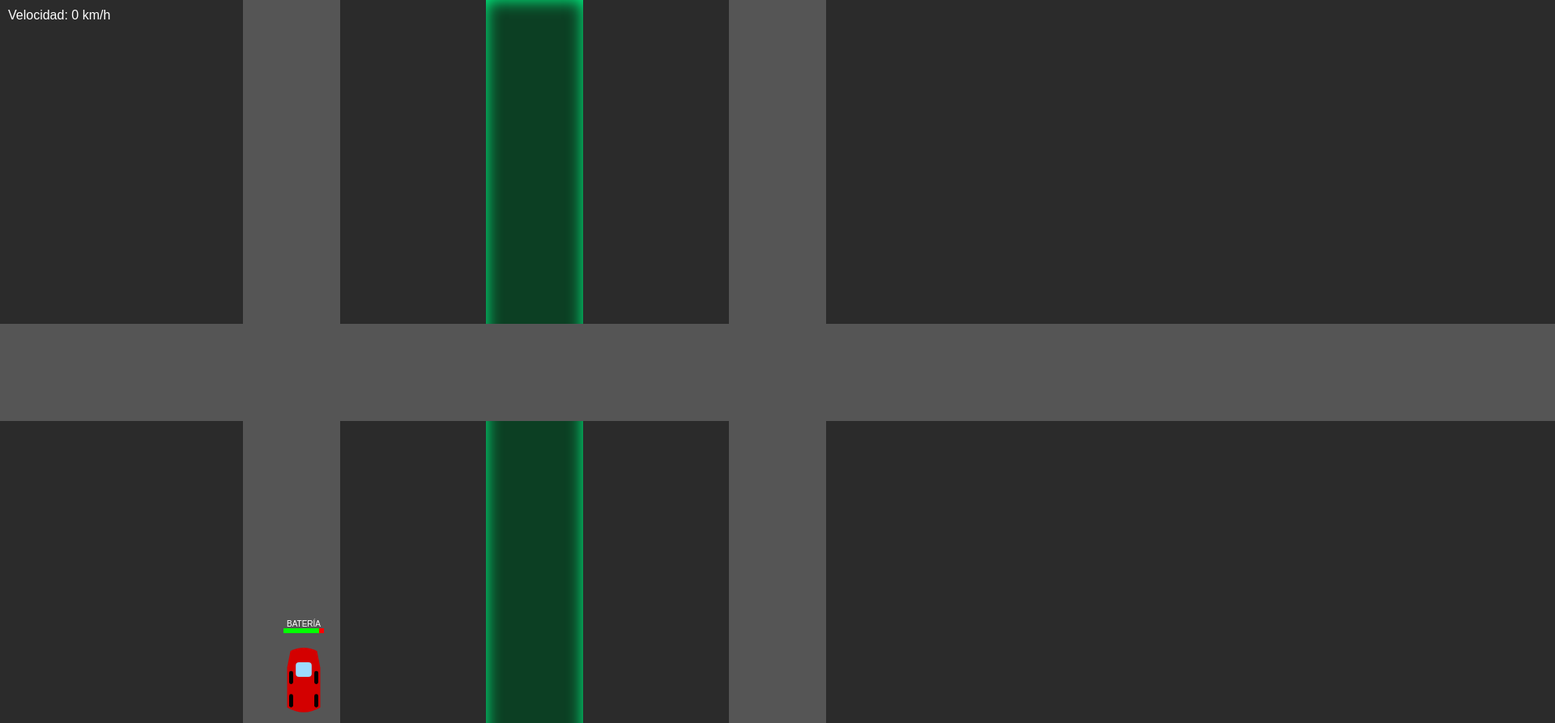
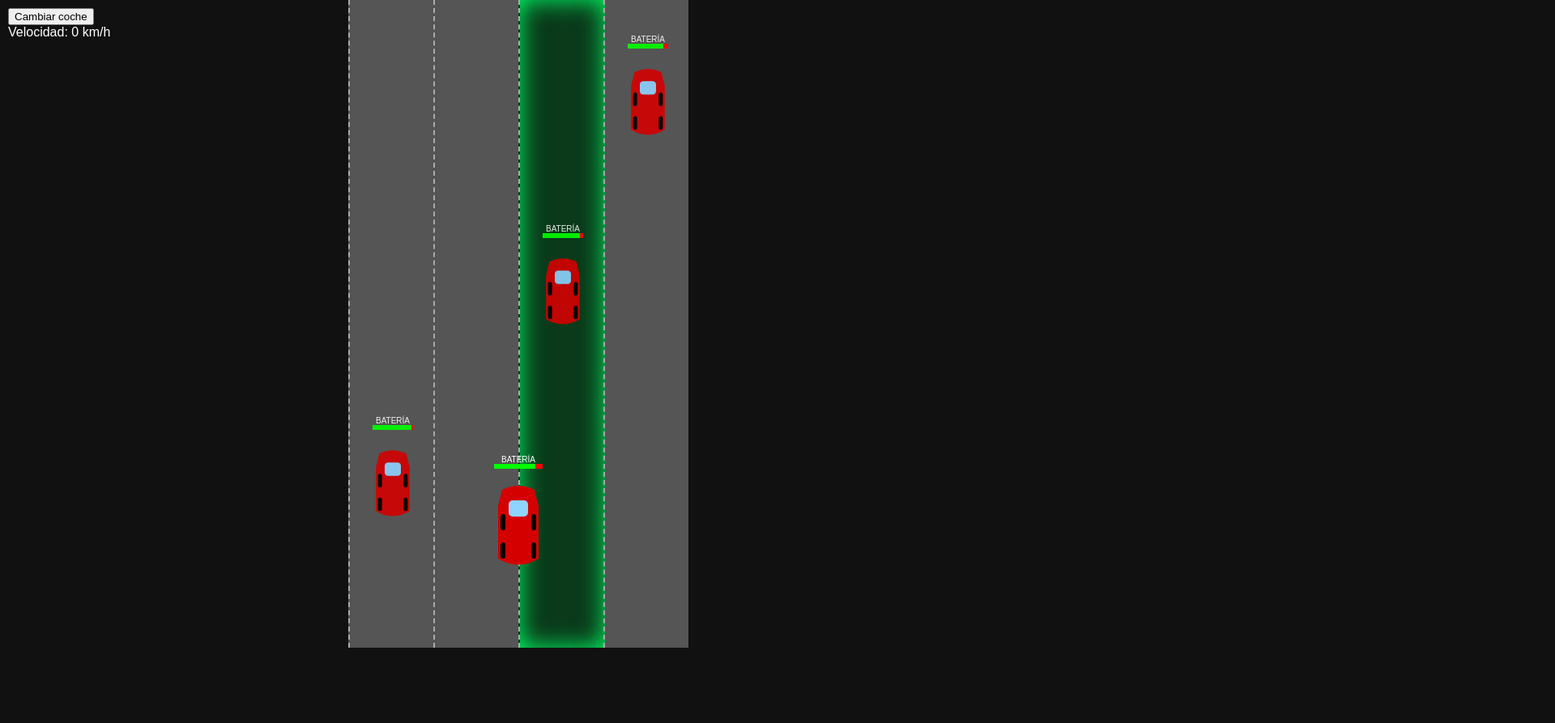
Before and after one commit to cesarddfr/cochess, a plain HTML site: page index.html in a window 1280 px wide. Shown: the top 893 px of the page at 81% size, 1920 px wide, since content can reach past the window. After the commit the page ends 800 px from the top, so only its background shows below. Drawn offline with Linux system fonts and the light colour scheme.

Commit message:
Update index.html

```diff
--- a/index.html
+++ b/index.html
@@ -2,13 +2,13 @@
 <html lang="es">
 <head>
 <meta charset="UTF-8">
-<title>Ciudad Top-Down</title>
+<title>Juego Carriles Realista</title>
 
 <style>
 body{
   margin:0;
-  background:#1b1b1b;
   overflow:hidden;
+  background:#111;
   font-family:Arial, sans-serif;
 }
 
@@ -20,39 +20,61 @@
   z-index:10;
 }
 
-/* MAPA */
-#map{
-  position:relative;
-  width:2000px;
-  height:2000px;
-  background:#2b2b2b;
+#road{
+  position:absolute;
+  width:420px;
+  height:100vh;
+  left:50%;
+  transform:translateX(-50%);
+  background:#555;
+  overflow:hidden;
 }
 
-/* Calles */
-.road{
+/* Carriles */
+.lane{
   position:absolute;
-  background:#555;
+  width:25%;
+  height:100%;
+  border-left:2px dashed #aaa;
 }
 
-.road.green{
-  background:#0c3f23;
-  box-shadow:0 0 20px #00ff88 inset;
+.green{
+  background:#0a3a1a;
+  box-shadow:inset 0 0 30px #00ff66;
+}
+
+.ray{
+  position:absolute;
+  width:100%;
+  height:80px;
+  background:linear-gradient(transparent,rgba(0,255,120,.7),transparent);
+  animation:rayMove .5s linear infinite;
+}
+
+@keyframes rayMove{
+  from{top:-80px}
+  to{top:100%}
 }
 
 /* Coche jugador */
-#player{
+#car{
   position:absolute;
-  width:50px;
-  height:90px;
-  transform-origin:50% 50%;
+  width:60px;
+  height:110px;
+  left:180px;
+  bottom:80px;
 }
 
 /* SVG coche */
-svg{width:100%;height:100%;}
+svg{
+  width:100%;
+  height:100%;
+}
 
+/* Batería */
 #batteryBox{
   position:absolute;
-  top:-35px;
+  top:-38px;
   width:100%;
   text-align:center;
   font-size:10px;
@@ -60,6 +82,7 @@
 }
 
 #batteryBar{
+  width:100%;
   height:6px;
   background:red;
 }
@@ -70,12 +93,12 @@
   background:lime;
 }
 
-/* Coches NPC */
-.npc{
+/* Coches de fondo */
+.other-car{
   position:absolute;
-  width:45px;
-  height:80px;
-  opacity:.85;
+  width:50px;
+  height:100px;
+  opacity:.9;
 }
 </style>
 </head>
@@ -83,22 +106,19 @@
 <body>
 
 <div id="ui">
+  <button onclick="changeCar()">Cambiar coche</button>
   <div id="speed">Velocidad: 0 km/h</div>
 </div>
 
-<div id="map">
+<div id="road">
+  <div class="lane" style="left:0%"></div>
+  <div class="lane" style="left:25%"></div>
+  <div class="lane green" style="left:50%">
+    <div class="ray"></div>
+  </div>
+  <div class="lane" style="left:75%"></div>
 
-  <!-- ROADS -->
-  <div class="road" style="left:300px;top:0;width:120px;height:2000px"></div>
-  <div class="road green" style="left:600px;top:0;width:120px;height:2000px"></div>
-  <div class="road" style="left:900px;top:0;width:120px;height:2000px"></div>
-
-  <div class="road" style="top:400px;left:0;width:2000px;height:120px"></div>
-  <div class="road green" style="top:900px;left:0;width:2000px;height:120px"></div>
-  <div class="road" style="top:1400px;left:0;width:2000px;height:120px"></div>
-
-  <!-- PLAYER -->
-  <div id="player" style="left:350px;top:800px">
+  <div id="car">
     <div id="batteryBox">
       BATERÍA
       <div id="batteryBar">
@@ -106,79 +126,94 @@
       </div>
     </div>
 
+    <!-- COCHE SVG REALISTA -->
     <svg viewBox="0 0 60 110">
-      <path id="body" d="M10 5 Q30 -5 50 5 L55 30 L55 90 Q30 105 5 90 L5 30 Z" fill="#d40000"/>
-      <rect x="18" y="22" width="24" height="22" rx="5" fill="#9ddcff"/>
-      <rect x="8" y="35" width="6" height="20" rx="3"/>
-      <rect x="46" y="35" width="6" height="20" rx="3"/>
-      <rect x="8" y="70" width="6" height="20" rx="3"/>
-      <rect x="46" y="70" width="6" height="20" rx="3"/>
+      <path id="carBody" d="M10 5 Q30 -5 50 5 L55 25 L55 90 Q30 105 5 90 L5 25 Z" fill="#d40000"/>
+      <rect x="18" y="18" width="24" height="20" rx="5" fill="#8fd3ff"/>
+      <rect x="8" y="35" width="6" height="20" rx="3" fill="#000"/>
+      <rect x="46" y="35" width="6" height="20" rx="3" fill="#000"/>
+      <rect x="8" y="70" width="6" height="20" rx="3" fill="#000"/>
+      <rect x="46" y="70" width="6" height="20" rx="3" fill="#000"/>
     </svg>
   </div>
-
 </div>
 
 <script>
-const player=document.getElementById("player");
+const car=document.getElementById("car");
+const carBody=document.getElementById("carBody");
+const speedText=document.getElementById("speed");
 const batteryFill=document.getElementById("batteryFill");
-const speedText=document.getElementById("speed");
-const map=document.getElementById("map");
+const road=document.getElementById("road");
 
-let px=350, py=800;
-let angle=0;
+let x=180;
+let y=window.innerHeight-200;
 let speed=0;
 let battery=100;
 let broken=false;
 
-/* Controles */
+const cars=[
+ {name:"Porsche",color:"#d40000"},
+ {name:"Lambo",color:"#ffd000"},
+ {name:"Mercedes",color:"#cfcfcf"},
+ {name:"Tesla",color:"#00c8ff"}
+];
+let currentCar=0;
+
+function changeCar(){
+ currentCar=(currentCar+1)%cars.length;
+ carBody.setAttribute("fill",cars[currentCar].color);
+}
+
 const keys={};
 document.addEventListener("keydown",e=>keys[e.key.toLowerCase()]=true);
 document.addEventListener("keyup",e=>keys[e.key.toLowerCase()]=false);
 
-/* NPCs */
-function spawnNPC(){
-  const n=document.createElement("div");
-  n.className="npc";
-  n.innerHTML=player.querySelector("svg").outerHTML;
-  map.appendChild(n);
+/* Coches fondo */
+function spawnOtherCar(){
+ const c=document.createElement("div");
+ c.className="other-car";
+ c.innerHTML=car.innerHTML;
+ c.style.left=(Math.floor(Math.random()*4)*105+30)+"px";
+ c.style.top="-120px";
+ road.appendChild(c);
+ let y=-120;
 
-  let x=600,y=Math.random()*2000,dir=90;
  function move(){
-    y+=2;
-    n.style.left=x+"px";
-    n.style.top=y+"px";
-    n.style.transform=`rotate(${dir}deg)`;
-    if(y<2000) requestAnimationFrame(move);
-    else n.remove();
+   y+=3;
+   c.style.top=y+"px";
+   if(y<window.innerHeight) requestAnimationFrame(move);
+   else c.remove();
  }
  move();
 }
-setInterval(spawnNPC,1200);
+setInterval(spawnOtherCar,1300);
 
 /* Loop */
 function loop(){
  if(!broken){
-    if(keys.a) angle-=3;
-    if(keys.d) angle+=3;
-    if(keys.w) speed+=0.2;
-    if(keys.s) speed-=0.3;
+   if(keys.w){
+     speed+=0.3;
+     y-=2;
+   }
+   if(keys.s){
+     speed-=0.4;
+     y+=2;
+   }
+   if(keys.a) x-=3;
+   if(keys.d) x+=3;
  }
 
-  speed=Math.max(0,Math.min(speed,140));
+ speed=Math.max(0,Math.min(speed,160));
+ x=Math.max(0,Math.min(x,360));
+ y=Math.max(50,Math.min(y,window.innerHeight-140));
 
-  const rad=angle*Math.PI/180;
-  px+=Math.sin(rad)*speed*0.05;
-  py-=Math.cos(rad)*speed*0.05;
-
-  player.style.left=px+"px";
-  player.style.top=py+"px";
-  player.style.transform=`rotate(${angle}deg)`;
+ car.style.left=x+"px";
+ car.style.top=y+"px";
 
  speedText.textContent="Velocidad: "+Math.floor(speed)+" km/h";
 
-  battery-=0.04;
-  if(px>580 && px<720) battery+=0.2;
-  if(py>880 && py<1020) battery+=0.2;
+ battery-=0.05;
+ if(x>210 && x<320) battery+=0.25;
 
  battery=Math.max(0,Math.min(100,battery));
  batteryFill.style.width=battery+"%";
```
Lines whose indentation alone changed are shown as unchanged.
